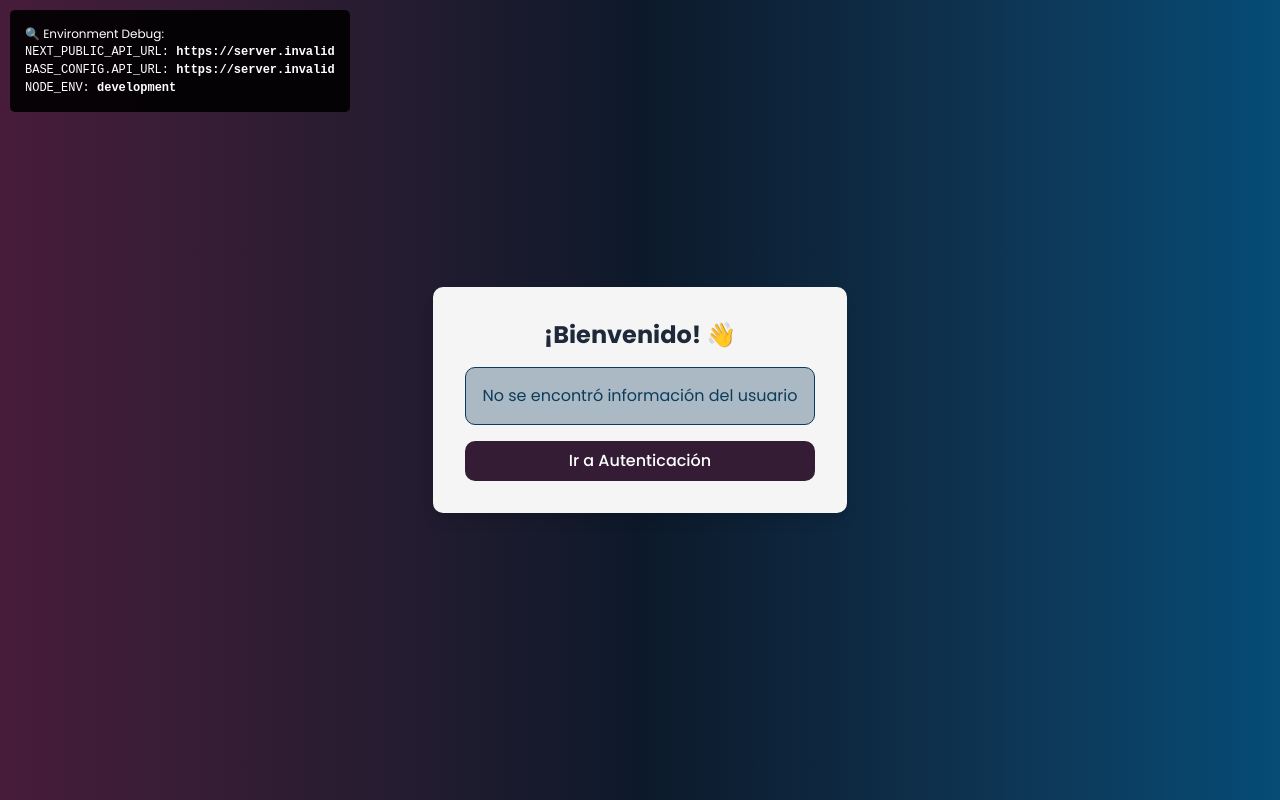
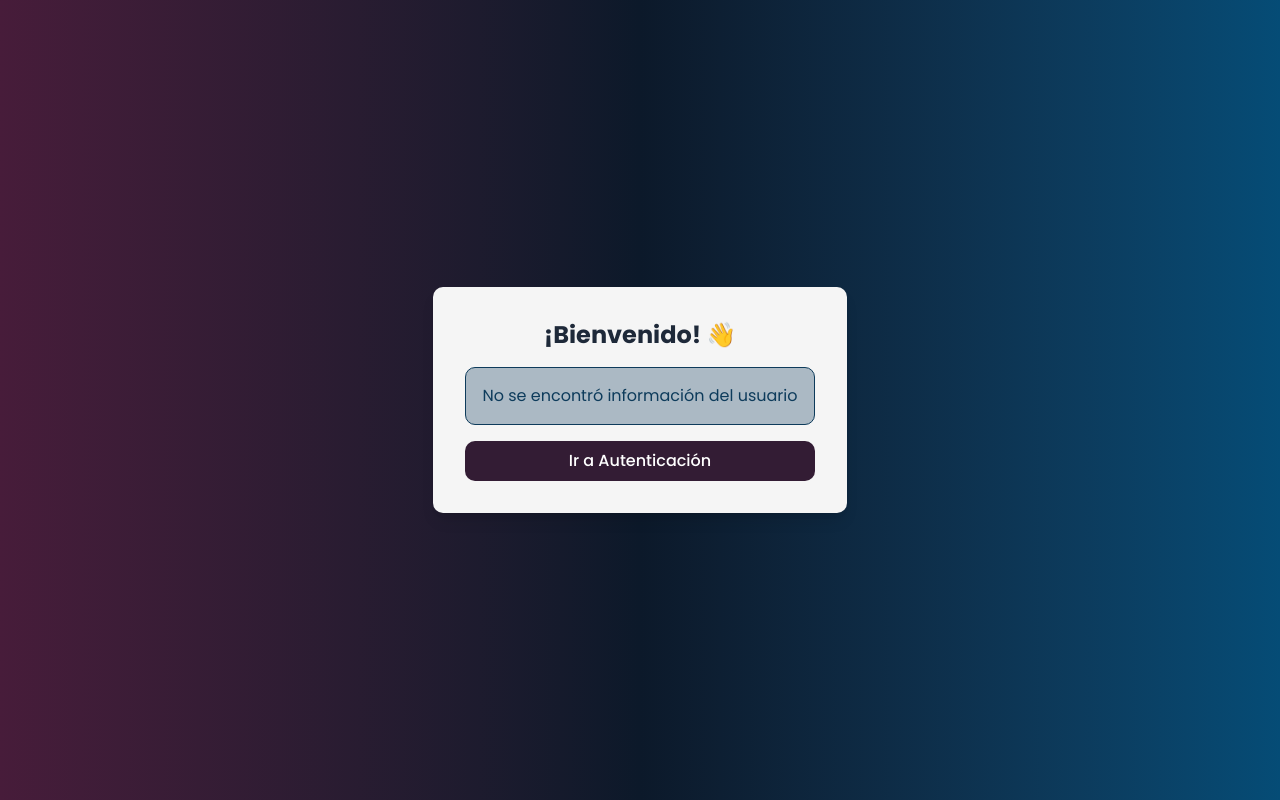
Before and after one commit to oscar2001ds/test-w-front, a Next.js app: page / in a window 1280 px wide. Built offline with nearby package versions, Linux system fonts and the light colour scheme; no server answers.

Commit message:
fix: remove extra files

```diff
--- a/src/app/layout.tsx
+++ b/src/app/layout.tsx
@@ -6,7 +6,6 @@ import { Toaster } from "react-hot-toast";
 import AOSProvider from "../core/context/AosContext";
 import { BreakpointsProvider } from "../core";
 import { AuthProvider } from "../core/context/AuthContext";
-import { ClientRedirectHandler } from "../core/components/ClientRedirectHandler";
 
 const geistSans = Geist({
   variable: "--font-geist-sans",
@@ -51,7 +50,6 @@ export default function RootLayout({
           <AuthProvider>
             <BreakpointsProvider>
               <AOSProvider>
-                {/* <ClientRedirectHandler /> */}
                 {children}
               </AOSProvider>
             </BreakpointsProvider>
--- a/src/app/page.tsx
+++ b/src/app/page.tsx
@@ -2,7 +2,6 @@
 
 import { useAuth } from "@/src/core/context/AuthContext"
 import { useRouter } from "next/navigation"
-import { EnvironmentDebug } from "../components/EnvironmentDebug"
 
 export default function Home() {
   const { user, isLoading } = useAuth()
@@ -18,7 +17,6 @@ export default function Home() {
 
   return (
     <div className="flex w-screen h-screen min-h-screen items-center justify-center bg-linear-to-l from-[#054c76] via-[#0c192a] to-[#471c3a]">
-      <EnvironmentDebug />
       {user ? (
         <div className="bg-secondary p-8 rounded-lg shadow-lg max-w-md w-full mx-4">
           <div className="text-center">
--- a/src/components/EnvironmentDebug.tsx
+++ /dev/null
@@ -1,27 +0,0 @@
-// Componente temporal para debug - eliminar después
-import { BASE_CONFIG } from '../core/config/base-config'
-
-export function EnvironmentDebug() {
-  return (
-    <div style={{
-      position: 'fixed',
-      top: 0,
-      left: 0,
-      background: 'rgba(0,0,0,0.9)',
-      color: 'white',
-      padding: '15px',
-      fontSize: '12px',
-      zIndex: 9999,
-      maxWidth: '400px',
-      borderRadius: '5px',
-      margin: '10px'
-    }}>
-      <h4>🔍 Environment Debug:</h4>
-      <div style={{ fontFamily: 'monospace' }}>
-        <div>NEXT_PUBLIC_API_URL: <strong>{process.env.NEXT_PUBLIC_API_URL || 'NOT SET'}</strong></div>
-        <div>BASE_CONFIG.API_URL: <strong>{BASE_CONFIG.API_URL}</strong></div>
-        <div>NODE_ENV: <strong>{process.env.NODE_ENV}</strong></div>
-      </div>
-    </div>
-  );
-}
--- a/src/core/components/ClientRedirectHandler.tsx
+++ /dev/null
@@ -1,23 +0,0 @@
-"use client";
-
-import { useEffect } from 'react';
-import { useRouter, usePathname } from 'next/navigation';
-import { useAuth } from '../context/AuthContext';
-
-export function ClientRedirectHandler() {
-  const router = useRouter();
-  const pathname = usePathname();
-  const { user } = useAuth();
-
-  useEffect(() => {
-    if (user && pathname.startsWith('/auth')) {
-      console.log('🔄 [CLIENT] Redirecting authenticated user to /financial-simulator/home');
-      router.replace('/financial-simulator/home');
-    } else if (!user && pathname.startsWith('/financial-simulator/')) {
-      console.log('🔄 [CLIENT] Redirecting unauthenticated user to /auth');
-      router.replace('/auth');
-    }
-  }, [user, pathname]);
-
-  return null;
-}
```
